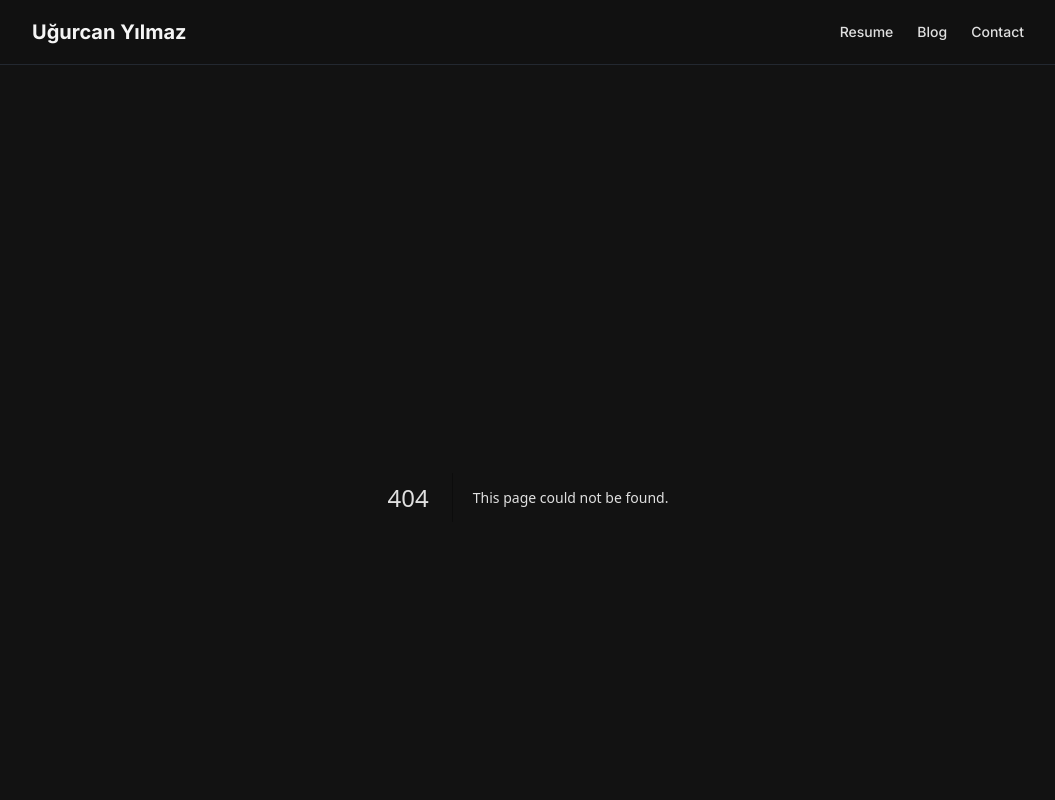
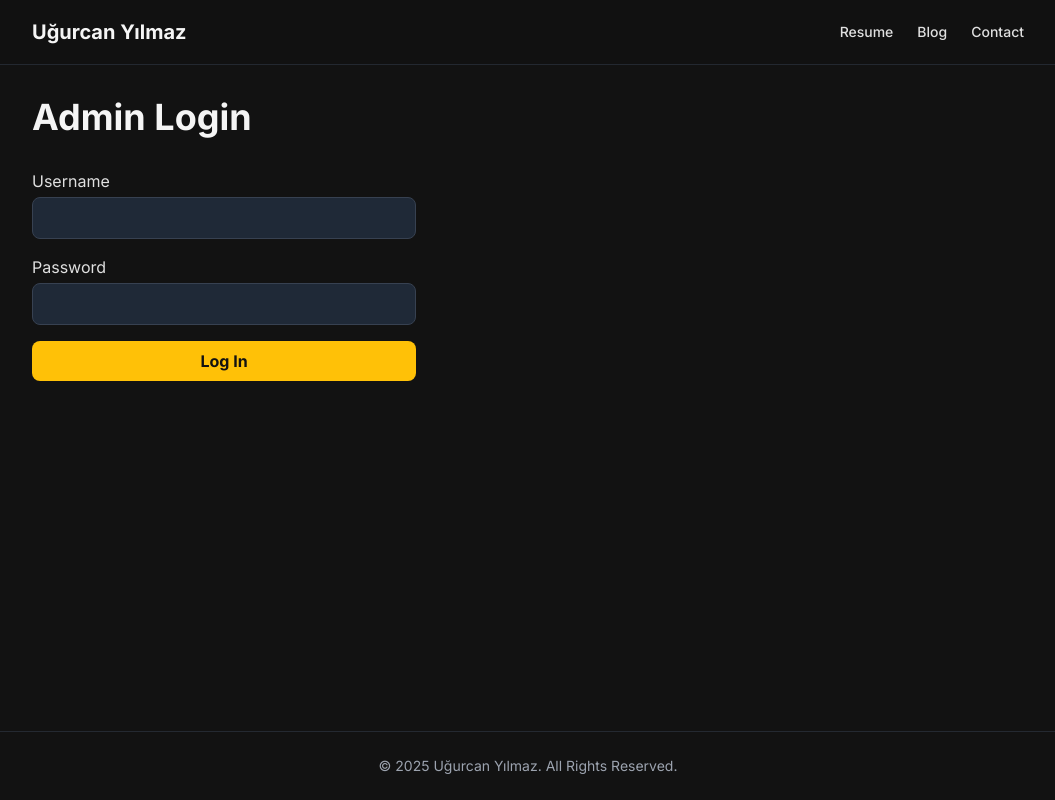
Before and after one commit to devrugu/portfolio, a Next.js app: page /login in a window 1280 px wide. Before the commit this address had no page. Shown: the top 800 px of the page, without its empty margins (112-1167 px from the left). Built offline with nearby package versions, Linux system fonts and the light colour scheme.

Commit message:
feat: Implement admin authentication with Auth.js

```diff
--- a/package.json
+++ b/package.json
@@ -13,6 +13,7 @@
     "@sanity/image-url": "^1.0.2",
     "@sanity/vision": "^3.40.0",
     "next": "^14.2.3",
+    "next-auth": "^4.24.11",
     "next-sanity": "^7.1.4",
     "react": "^18.3.1",
     "react-dom": "^18.3.1",
--- /dev/null
+++ b/src/app/admin/page.tsx
@@ -0,0 +1,27 @@
+import { getServerSession } from "next-auth";
+import { redirect } from "next/navigation";
+import SignOutButton from "@/components/SignOutButton"; // <-- IMPORT the component
+
+export default async function AdminPage() {
+  const session = await getServerSession();
+
+  // If there is no session, redirect the user to the login page
+  if (!session) {
+    redirect("/login");
+  }
+
+  // If there is a session, display the protected content
+  return (
+    <div>
+      <h1 className="text-4xl font-bold text-primary mb-8">Admin Dashboard</h1>
+      <p className="text-lg text-on-background mb-4">
+        Welcome, {session.user?.name}! You are now logged in.
+      </p>
+      <p className="text-on-background mb-8">
+        This is a protected area. Here you will manage your resume and view analytics.
+      </p>
+      {/* Use the imported component */}
+      <SignOutButton />
+    </div>
+  );
+}
--- /dev/null
+++ b/src/app/api/auth/[...nextauth]/route.ts
@@ -0,0 +1,33 @@
+import NextAuth from "next-auth";
+import CredentialsProvider from "next-auth/providers/credentials";
+
+const handler = NextAuth({
+  providers: [
+    CredentialsProvider({
+      name: "Credentials",
+      credentials: {
+        username: { label: "Username", type: "text" },
+        password: { label: "Password", type: "password" },
+      },
+      async authorize(credentials) {
+        // This is where you would typically look up the user in a database.
+        // For our simple case, we're comparing against environment variables.
+        if (
+          credentials?.username === process.env.ADMIN_USERNAME &&
+          credentials?.password === process.env.ADMIN_PASSWORD
+        ) {
+          // Any object returned here will be saved in the session.
+          return { id: "1", name: "Admin" };
+        } else {
+          // If you return null, an error will be displayed to the user.
+          return null;
+        }
+      },
+    }),
+  ],
+  pages: {
+    signIn: '/login', // Redirect users to our custom login page
+  },
+});
+
+export { handler as GET, handler as POST };
--- /dev/null
+++ b/src/app/login/page.tsx
@@ -0,0 +1,67 @@
+"use client";
+
+import { signIn } from "next-auth/react";
+import { useRouter } from "next/navigation";
+import { useState } from "react";
+
+export default function LoginPage() {
+  const router = useRouter();
+  const [error, setError] = useState("");
+
+  async function handleSubmit(event: React.FormEvent<HTMLFormElement>) {
+    event.preventDefault();
+    setError(""); // Clear previous errors
+
+    const username = event.currentTarget.username.value;
+    const password = event.currentTarget.password.value;
+
+    const result = await signIn("credentials", {
+      redirect: false, // We will handle the redirect manually
+      username,
+      password,
+    });
+
+    if (result?.ok) {
+      // On successful login, redirect to the admin dashboard
+      router.push("/admin");
+    } else {
+      // On failed login, show an error message
+      setError("Invalid username or password.");
+    }
+  }
+
+  return (
+    <div>
+      <h1 className="text-4xl font-bold text-primary mb-8">Admin Login</h1>
+      <form onSubmit={handleSubmit} className="space-y-4 max-w-sm">
+        <div>
+          <label className="block text-on-background mb-1" htmlFor="username">Username</label>
+          <input
+            id="username"
+            name="username"
+            type="text"
+            required
+            className="w-full bg-gray-800 border border-gray-700 rounded-lg px-3 py-2 text-primary focus:outline-none focus:ring-2 focus:ring-accent"
+          />
+        </div>
+        <div>
+          <label className="block text-on-background mb-1" htmlFor="password">Password</label>
+          <input
+            id="password"
+            name="password"
+            type="password"
+            required
+            className="w-full bg-gray-800 border border-gray-700 rounded-lg px-3 py-2 text-primary focus:outline-none focus:ring-2 focus:ring-accent"
+          />
+        </div>
+        {error && <p className="text-red-500">{error}</p>}
+        <button
+          type="submit"
+          className="w-full bg-accent text-on-primary font-bold py-2 px-4 rounded-lg hover:bg-accent-hover transition-colors"
+        >
+          Log In
+        </button>
+      </form>
+    </div>
+  );
+}
--- /dev/null
+++ b/src/components/SignOutButton.tsx
@@ -0,0 +1,14 @@
+"use client";
+
+import { signOut } from "next-auth/react";
+
+export default function SignOutButton() {
+  return (
+    <button
+      onClick={() => signOut({ callbackUrl: '/' })}
+      className="bg-accent text-on-primary font-bold py-2 px-4 rounded-lg hover:bg-accent-hover transition-colors"
+    >
+      Sign Out
+    </button>
+  );
+}
```
Also changed, not shown: 1 other file (tests, documents, lock files or other folders).
